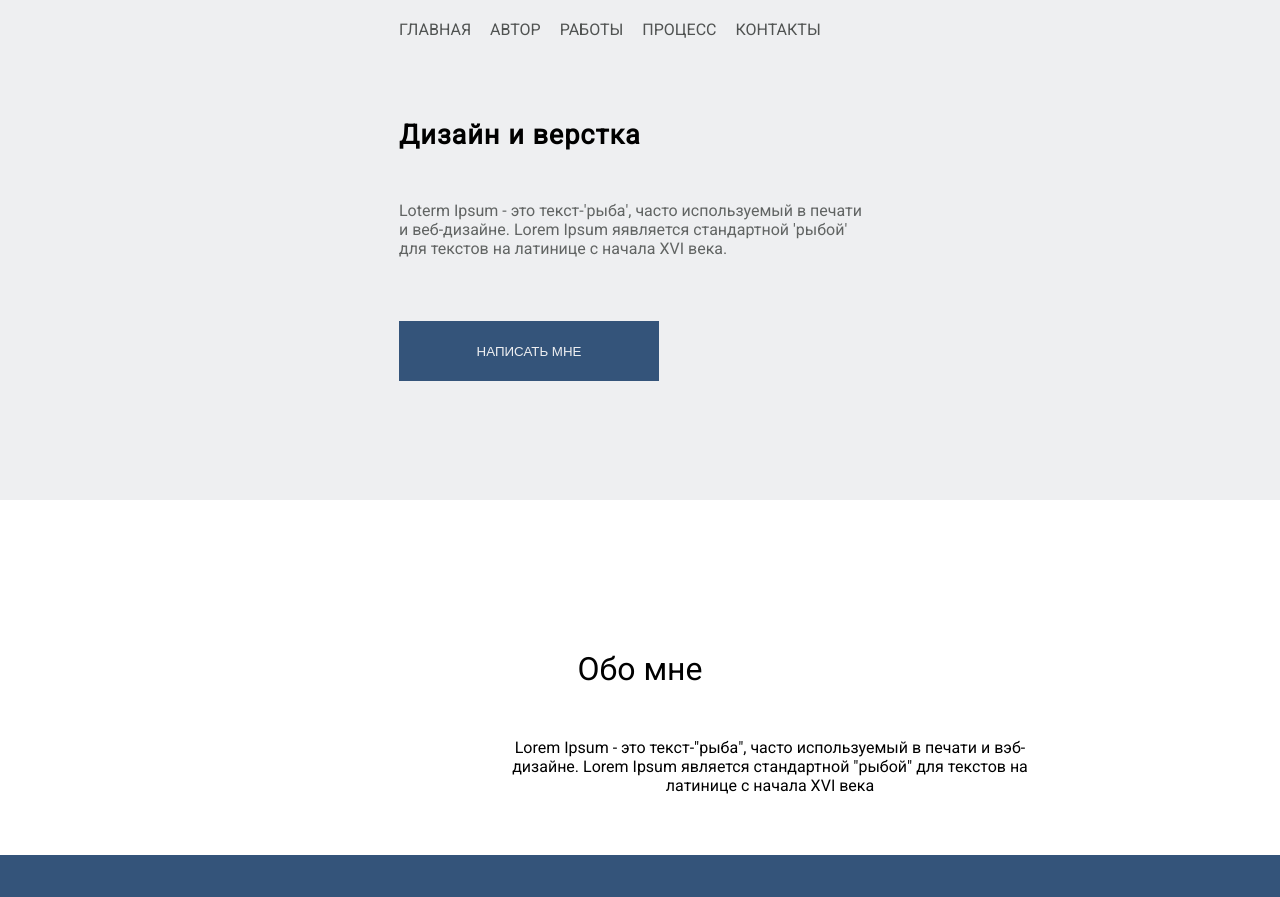
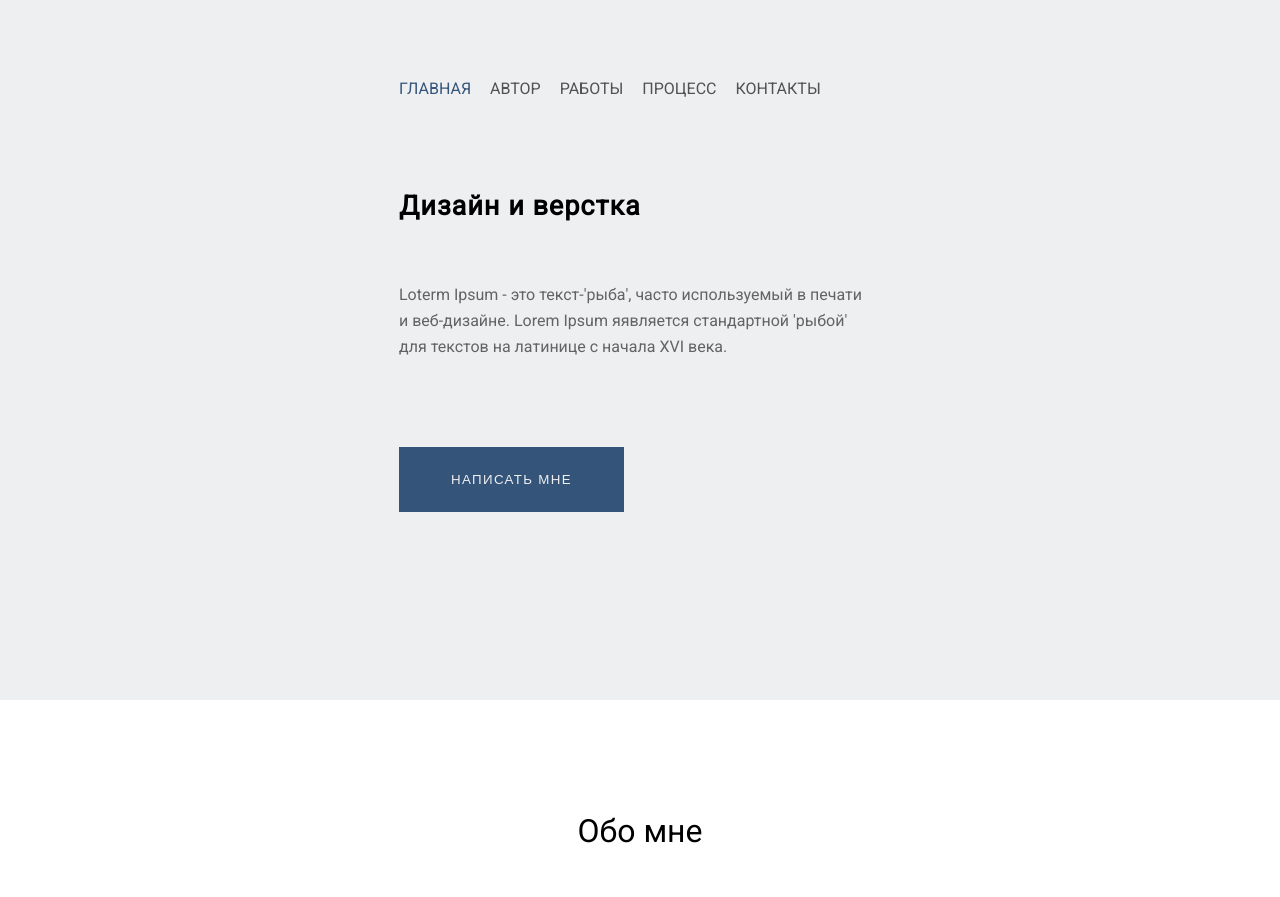
Before and after one commit to Lexei57/figma, a plain HTML site: page index.html in a window 1280 px wide. Shown: the top 897 px of the page. Drawn offline with Linux system fonts and the light colour scheme.

Commit message:
Update style.css

```diff
--- a/style.css
+++ b/style.css
@@ -1,21 +1,24 @@
 /* сбрасывает все отсутпы, которые задает браузер */
-body{
-    font-family: "roboto", sans-serif;
-}
 *{
     padding: 0;
     margin: 0;
 }
+body{
+    font-family: "Roboto", sans-serif;
+    font-style: normal;
+}
+
 .verh{
     width: 100%;
-    height: 500px;
+    height: 700px;
     background-color: #EEEFF1;
 
 }
 .navigacia{
-    margin-left: 399px;
+    /* margin-left: 399px; */
     /* задает растояние сверху */
-padding-top: 20px;
+padding-top: 79px;
+margin:auto 399px;
 /* делает обьекты по центру */
 /* text-align: center; */
 /* делает слова верхним регистром */
@@ -28,6 +31,9 @@ word-spacing: 15px;
     text-decoration: none;
     color: rgb(80, 83, 82);
 }
+.navigacia .home{
+    color: #34547A;
+}
 
 .container{
     margin: auto;
@@ -35,7 +41,7 @@ word-spacing: 15px;
 .osnova{
     font-weight: 700;
     font-size: 27px;
-    margin-top: 80px;
+    margin-top: 92px;
     margin-left: 399px;
     letter-spacing: 1px;
 }
@@ -46,25 +52,27 @@ word-spacing: 15px;
     width: 465px;
     height: 100px;
     margin-left: 399px;
-    margin-top: 50px;
+    margin-top: 60px;
     color: rgb(97, 100, 99);
+    line-height: 26px;
 }
 button{
     position: relative;
     left: 399px;
-    top: 20px;
-    width: 260px;
-    height: 60px;
+    top: 65px;
+    width: 225px;
+    height: 65px;
     background-color: #34547A;
     color: #EEEFF1;
     border: none;
     cursor: pointer;
+    letter-spacing: 0.1em;
 }
 .about_me{
     text-align: center;
     font-size: 32px;
     font-weight: 500;
-    margin-top: 150px;
+    margin-top: 112px;
 }
 .box2{
     position: absolute;
@@ -82,7 +90,9 @@ button{
     text-align: center;
     margin-left: 500px;
     margin-top: 50px;
-    margin-bottom: 50px;
+    margin-bottom: 100px;
+    margin: 50px auto 50px;
+    line-height: 26px;
 }
 .seredina{
     width: 100%;
@@ -90,9 +100,11 @@ button{
     background-color: #34547A;
 }
 .img img{
+    margin: 50px auto 50px;
     width: 130px;
-    margin-top: 70px ;
-    margin-left: 100px;
+    padding-left:  100px; ;
+    /* margin-top: 70px ;
+    margin-left: 100px; */
 }
 h2{
     text-align: center;
@@ -102,12 +114,16 @@ h2{
     text-align: center;
     width: 540px;
     height: 67px;
-    margin-left: 500px;
     margin-top: 80px;
     margin-bottom: 124px;
+    /* задает положение посередине, учитывая адаптивность при масштабировании */
+    margin: 50px auto 50px;
+    line-height: 26px;
 }
 .video{
-    margin-left: 400px;
+    margin: 50px auto 50px;
+    padding-left: 400px ;
+    /* margin-left: 400px; */
     position: relative;
 }
 .pod{
@@ -119,7 +135,7 @@ h2{
 }
 .podval{
     width: 100%;
-    height: 150px;
+    height: 151px;
     background-color: #34547A;
 
 }
@@ -128,9 +144,14 @@ h2{
     padding-left: 406px;
     font-weight: 500px;
     color: white;
+    font-size: 21px;
+    line-height: 25px;
+
 }
 .textpod2{
-    padding-top: 10px;
+    font-size: 13px;
+    line-height: 21px;
+    padding-top: 20px;
     padding-left: 406px;
     font-weight: 300px;
     color: white;
```
